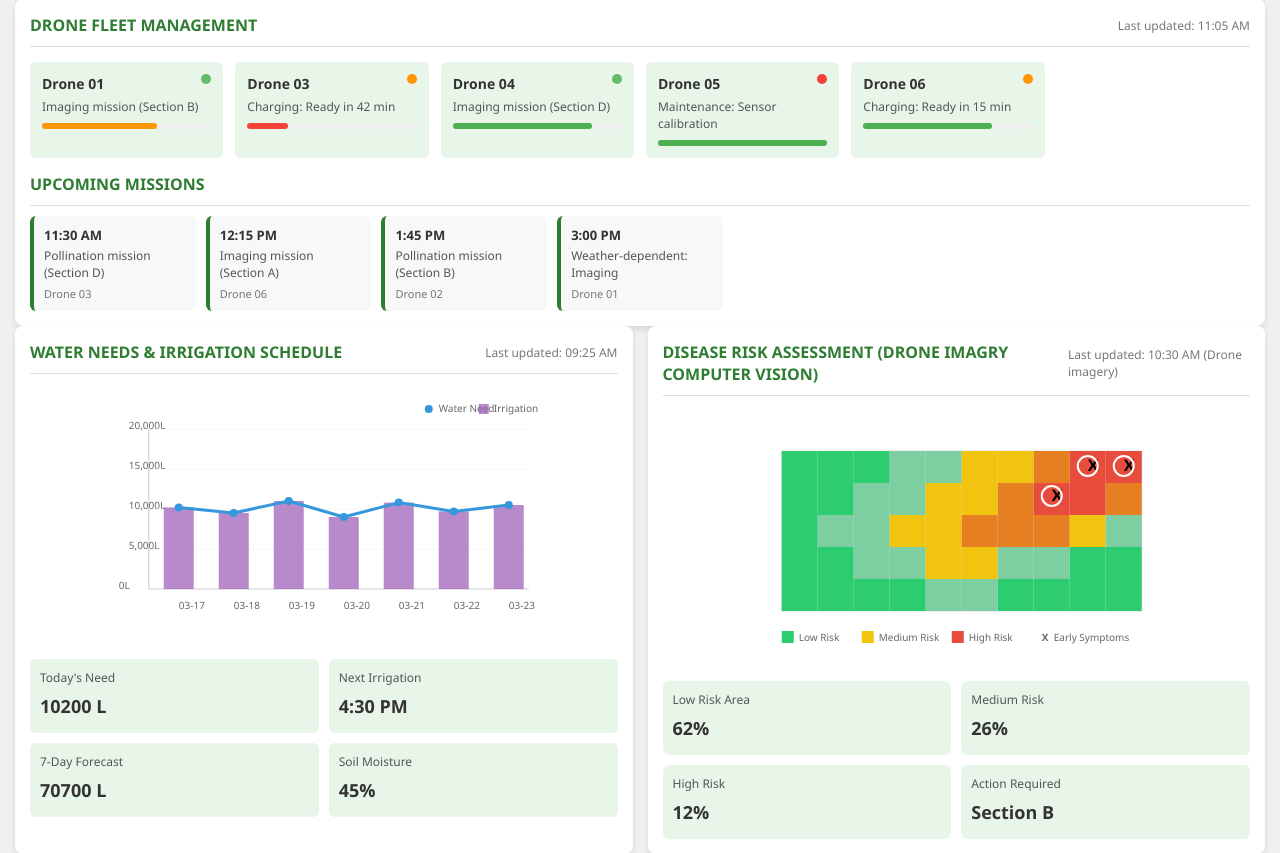
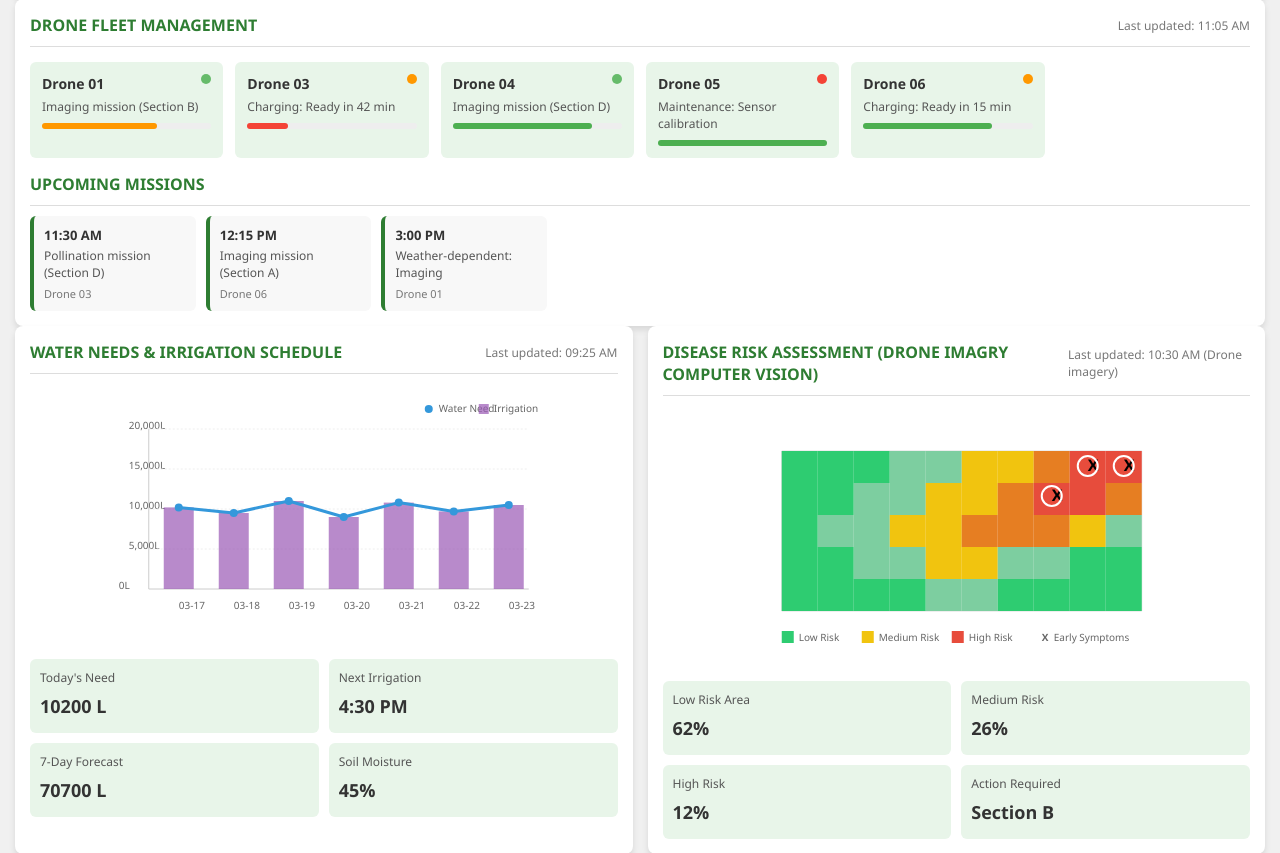
Before and after one commit to Ryantshh/DBTT-Analytics, a Flask app: page / in a window 1280 px wide. Shown: the part 421-1274 px from the top of the page. Run offline with Flask 3, Linux system fonts and the light colour scheme.

Commit message:
minor changes

```diff
--- a/comcrop-dashboard/templates/dashboard.html
+++ b/comcrop-dashboard/templates/dashboard.html
@@ -159,11 +159,6 @@
                         <div class="mission-drone">Drone 06</div>
                     </div>
 
-                    <div class="mission-item">
-                        <div class="mission-time">1:45 PM</div>
-                        <div class="mission-desc">Pollination mission (Section B)</div>
-                        <div class="mission-drone">Drone 02</div>
-                    </div>
 
                     <div class="mission-item">
                         <div class="mission-time">3:00 PM</div>
@@ -386,7 +381,7 @@
                             <!-- Points -->
                             <circle cx="225" cy="77" r="3" fill="#3498db"></circle>
                             <circle cx="270" cy="85" r="3" fill="#3498db"></circle>
-                            <circle cx="180" cy="175" r="3" fill="#3498db"></circle>
+                            <circle cx="270" cy="175" r="3" fill="#3498db"></circle>
                             <circle cx="225" cy="165" r="3" fill="#3498db"></circle>
                             <circle cx="172" cy="145" r="3" fill="#3498db"></circle>
                             <circle cx="180" cy="90" r="3" fill="#3498db"></circle>
```
